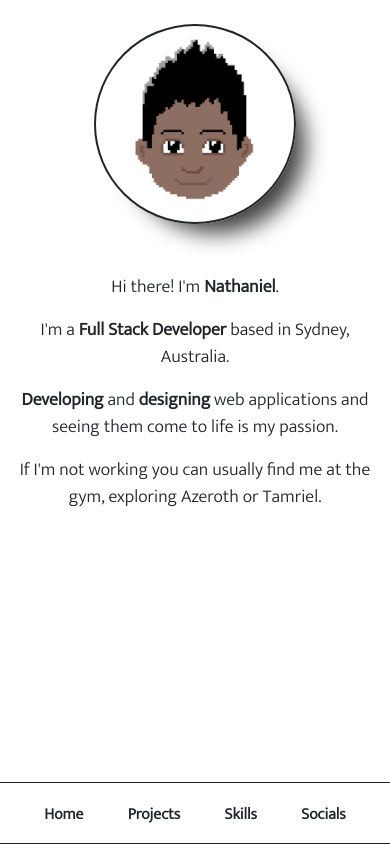
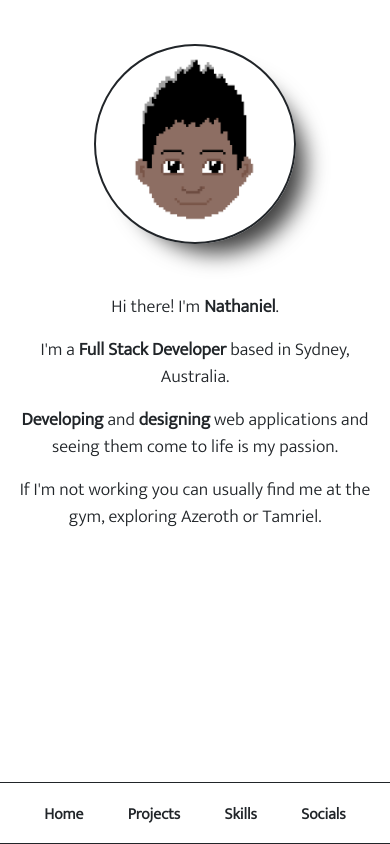
Before and after one commit to moralesn1/portfolio, a React (Create React App) app: page / in a window 390 px wide. Shown: the top 844 px of the page. Built offline with nearby package versions, Linux system fonts and the light colour scheme.

Commit message:
minor fixes

```diff
--- a/src/App.css
+++ b/src/App.css
@@ -259,6 +259,10 @@ li.social-media-list {
     padding-top: 0;
   }
 
+  img.hero-image {
+    height: 200px;
+  }
+
   .links-component-wrapper {
     font-family: "Mukta", sans-serif;
     left: 0;
@@ -282,6 +286,11 @@ li.social-media-list {
 }
 
 @media screen and (max-width: 768px) {
+  .landing-page-wrapper {
+    height: 100vh;
+    padding-top: 20px;
+  }
+
   div.skills-column.col {
     border-style: solid;
     flex-wrap: wrap;
@@ -301,3 +310,10 @@ li.social-media-list {
     margin-right: auto;
   }
 }
+
+@media screen and (max-width: 800px) {
+  .landing-page-wrapper {
+    height: 100vh;
+    padding-top: 20px;
+  }
+}
```
